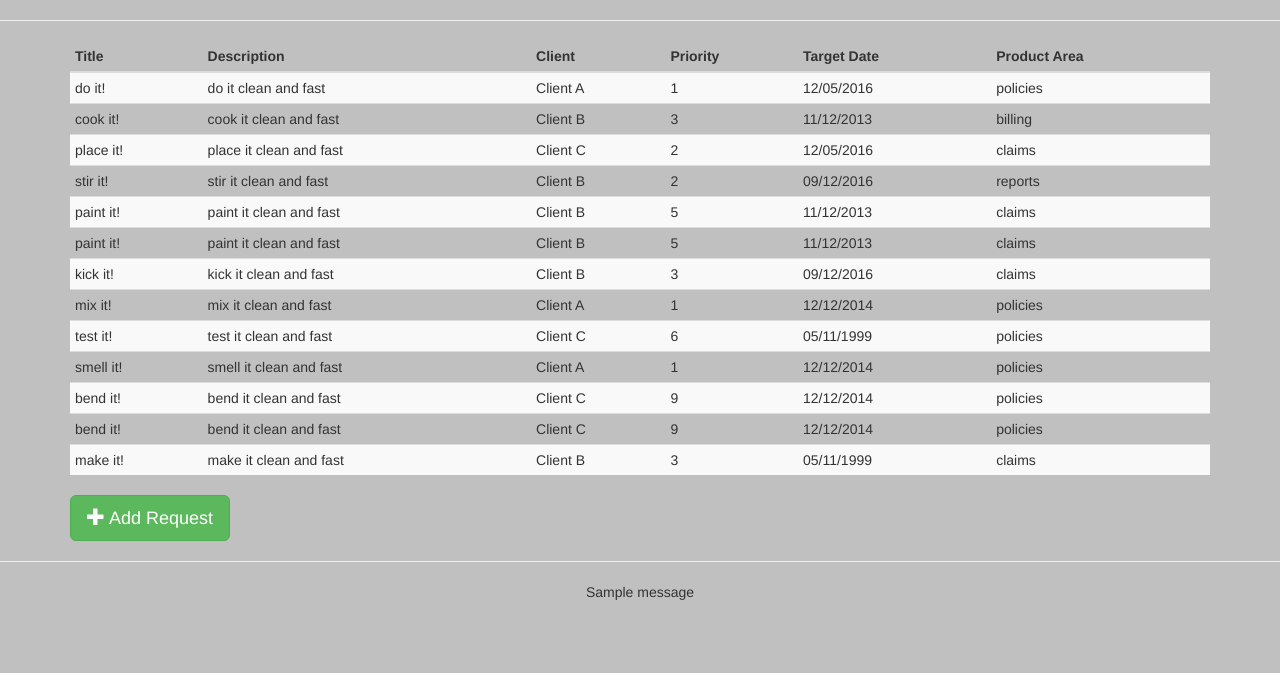
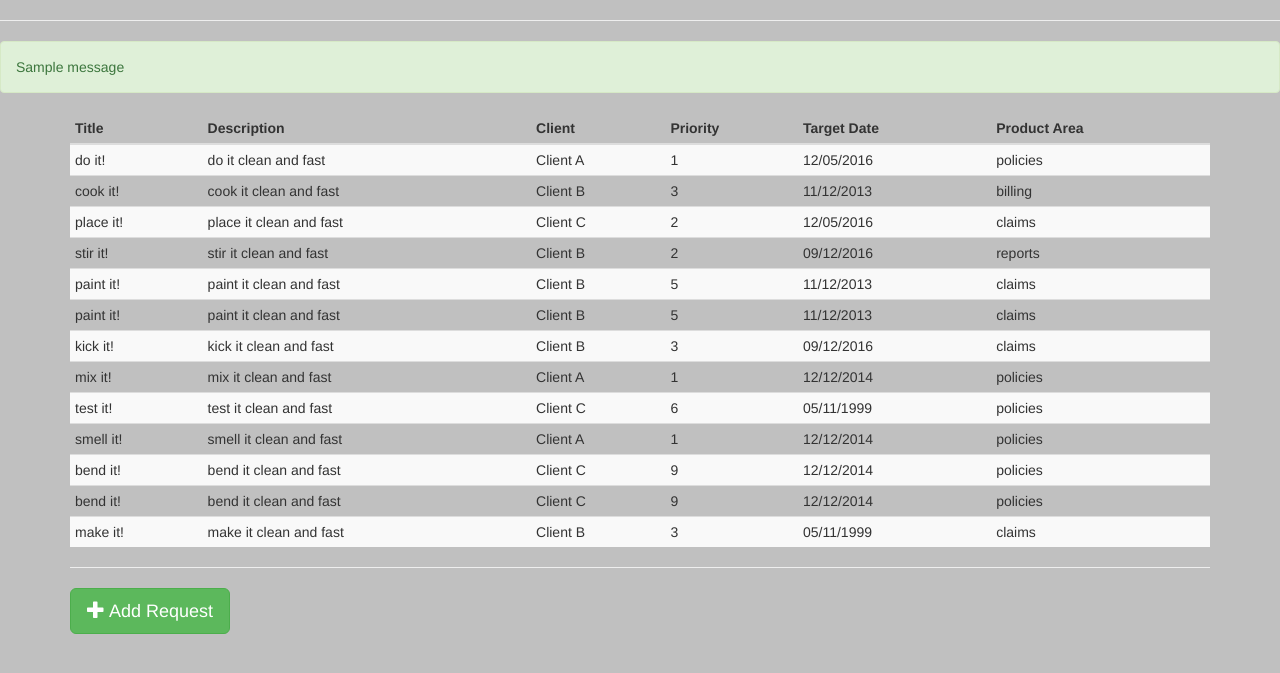
Before and after one commit to alexsav815/feature_request_flask_sql, a Flask app: page / in a window 1280 px wide. Shown: the part 83-756 px from the top of the page. Run offline with Flask 2, Linux system fonts and the light colour scheme; data comes from the database, SQL or seed files in the repository; both versions use the stored data as it was after the commit; one stand-in notice (Sample message) is shown; some libraries are stand-ins or nearby versions.

Commit message:
more styling..

```diff
--- a/templates/new.html
+++ b/templates/new.html
@@ -31,8 +31,6 @@
       {{ message }}
     </div>
     {%- endfor %}
-
-
 
     <div class="container">
       <form id="enter_request" action = "{{ request.path }}" method = "POST">
--- a/templates/show_all.html
+++ b/templates/show_all.html
@@ -30,6 +30,11 @@
 
       <hr/>
 
+      {%- for message in get_flashed_messages() %}
+      <div class = "alert alert-success">
+	{{ message }}
+      </div>
+      {%- endfor %}
 
       <div class="container">
 	<table class="table table-striped table-condensed">
@@ -58,15 +63,11 @@
           </tbody>
 	</table>
 
+	<hr/>
+
 	<a href = "{{ url_for('new') }}" class="btn btn-success btn-lg"> <span class="glyphicon glyphicon-plus"></span> Add Request </a>
 
       </div>
 
-      <hr/>
-
-      {%- for message in get_flashed_messages() %}
-      <p class="text-center">{{ message }}</p>
-      {%- endfor %}
-
  </body>
 </html>
```
Also changed, not shown: clinets.sqlite3.
